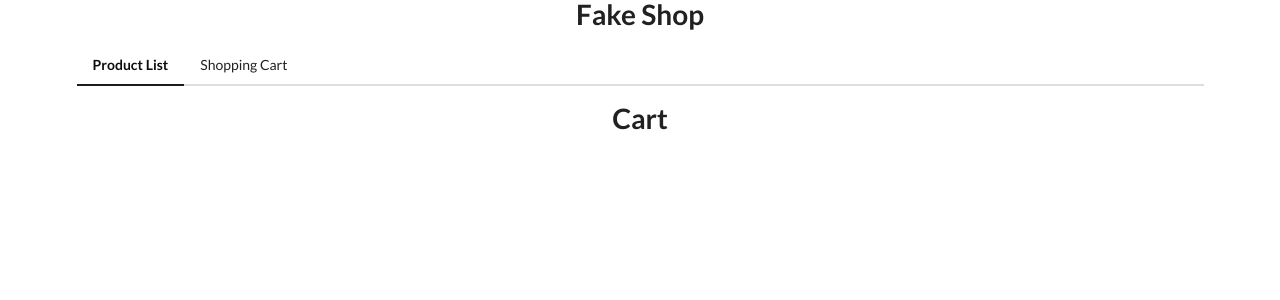
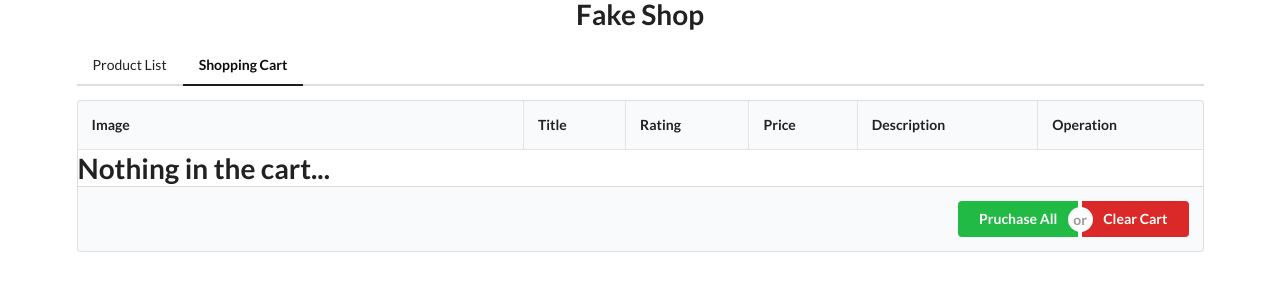
Before and after one commit to WuzhouDu/react-redux-project, a React (Create React App) app: page /cart in a window 1280 px wide. Shown: the top 300 px of the page. Built offline with nearby package versions, Linux system fonts and the light colour scheme.

Commit message:
finish Cart feature,handle refresh,forward browser

```diff
--- a/package.json
+++ b/package.json
@@ -14,6 +14,7 @@
     "react-router-dom": "^6.12.0",
     "react-scripts": "5.0.1",
     "redux": "^4.2.1",
+    "semantic-ui-css": "^2.5.0",
     "web-vitals": "^2.1.4"
   },
   "scripts": {
--- a/public/index.html
+++ b/public/index.html
@@ -3,17 +3,26 @@
   <head>
     <meta charset="utf-8" />
     <link rel="icon" href="%PUBLIC_URL%/favicon.ico" />
-    <link rel="stylesheet" href="https://cdn.jsdelivr.net/npm/semantic-ui@2.5.0/dist/semantic.min.css">
+    <link href="
+    https://cdn.jsdelivr.net/npm/semantic-ui@2.5.0/dist/semantic.min.css
+    " rel="stylesheet">
+
     <meta name="viewport" content="width=device-width, initial-scale=1" />
     <meta name="theme-color" content="#000000" />
     <meta
       name="description"
       content="Web site created using create-react-app"
     />
+
     <title>Fakeshop: A React and Redux Project</title>
   </head>
   <body>
     <noscript>You need to enable JavaScript to run this app.</noscript>
     <div id="root"></div>
+    <script src="https://code.jquery.com/jquery-3.7.0.slim.min.js"
+      integrity="sha256-tG5mcZUtJsZvyKAxYLVXrmjKBVLd6VpVccqz/r4ypFE=" crossorigin="anonymous"></script>
+    <script src="https://cdn.jsdelivr.net/npm/semantic-ui@2.5.0/dist/semantic.min.js"></script>
+<script type="text/javascript">$(document).ready(function () { $(".rating").rating('disable'); });</script>
   </body>
+
 </html>
--- a/src/App.css
+++ b/src/App.css
@@ -73,3 +73,7 @@ h3[class="ui brown block header"]::before{
 .ui.products-list.grid {
   margin-top: 20px;
 }
+
+[class='visible content'] {
+  overflow: hidden;
+}
--- a/src/components/Cart.js
+++ b/src/components/Cart.js
@@ -4,12 +4,85 @@ import { useDispatch, useSelector } from "react-redux";
 const Cart = () => {
     const dispatch = useDispatch();
     const cartProducts = useSelector(state => state.cartProducts.cartProducts);
+    if (cartProducts.length === 0) {
+        const cartProductsFromSessionStorage = JSON.parse(sessionStorage.getItem('cartProducts'));
+        cartProductsFromSessionStorage && dispatch(addProductToCart(cartProductsFromSessionStorage));
+    }
+    console.log("cartProducts: ", cartProducts);
+    const renderCart = cartProducts.map((product) => {
+        return (
+        <tr key={product.id}>
+            <td>
+                <img className="ui small image" alt={product.title} src={product.image} />
+            </td>
+            <td >
+                <div className="header">{product.title}</div>
+            </td>
+            <td className="center aligned">
+                <p className="single line">{product.rating.rate}</p>
+            </td>
+            <td className="center aligned">
+                {product.price}
+            </td>
+            <td>{product.description}</td>
+            <td>
+              <div className="ui vertical labeled icon buttons">
+                <button className="ui small vertical attached button" onClick={() => {
+                    dispatch(removeProductFromCart(product));
+                    alert("Purchase successful!");
+                  }}>
+                  <i className="cart icon"></i>
+                  Purchase</button>
+                <div className="or"></div>
+                <button className="ui small vertical attached button" onClick={() => {dispatch(removeProductFromCart(product))}}>
+                  <i className="trash icon"></i>
+                  Romove</button>
+              </div>
+
+            </td>
+        </tr>
+        )
+    });
+    const totalPrice = cartProducts.reduce((total, product) => total + product.price, 0);
+
     console.log("cartProducts: ", cartProducts);
 
     return (
-        <div>
-            <h1>Cart</h1>
-        </div>
+<table className="ui celled padded table">
+  <thead>
+    <tr><th className="single line">Image</th>
+    <th>Title</th>
+    <th>Rating</th>
+    <th>Price</th>
+    <th>Description</th>
+    <th>Operation</th>
+  </tr></thead>
+  <tbody>
+    {cartProducts.length === 0
+        ? <h1 className="header">Nothing in the cart...</h1>
+        : renderCart}
+  </tbody>
+  <tfoot>
+    <tr><th colSpan="6">
+      <div className="ui right floated buttons">
+        <button className="ui positive animated fade button" onClick={() => {
+            dispatch(clearCart());
+            alert("Purchase successful!");
+
+        }}>
+          <div className="visible content">Pruchase All</div>
+          <div className="hidden content">
+            $ {totalPrice}
+          </div>
+        </button>
+        <div className="or"></div>
+        <button className="ui negative button" onClick={() => {dispatch(clearCart())}}>
+          Clear Cart
+        </button>
+      </div>
+    </th>
+  </tr></tfoot>
+</table>
     )
 }
 
--- a/src/components/Header.js
+++ b/src/components/Header.js
@@ -1,12 +1,17 @@
-import React from 'react';
-import { Link } from 'react-router-dom';
+import React, { useEffect } from 'react';
+import { Link, useLocation } from 'react-router-dom';
 import { Outlet } from 'react-router-dom';
 import { useSelector, useDispatch } from 'react-redux';
 import { setPath } from '../redux/slice';
 
 const Header = () => {
     const dispatch = useDispatch();
+    const location = useLocation();
     const path = useSelector(state => state.path.path);
+
+    useEffect(() => {
+        dispatch(setPath(location.pathname));
+    }, [location.pathname, dispatch]);
     console.log("rendering header");
     return (
             <div className='ui container'>
--- a/src/components/ProductDetail.js
+++ b/src/components/ProductDetail.js
@@ -11,6 +11,9 @@ const ProductDetail = () => {
     const {title, image, price, category, description} = product;
     const {productId} = useParams();
     const dispatch = useDispatch();
+
+
+    useEffect(() => {
         const fetchProductDetail = async () => {
             if (parseInt(productId) > 20) {
                 setError("Error: Product not found");
@@ -23,14 +26,12 @@ const ProductDetail = () => {
             console.log("response: ", response);
             dispatch(selectProduct(response.data));
         };
-
-    useEffect(() => {
         if (productId && productId !== "") fetchProductDetail();
         return () => {
             dispatch(removeSelectedProduct());
         }
     }
-    , []);
+    , [dispatch, productId]);
 
     return (
         error
--- a/src/components/ProductListing.js
+++ b/src/components/ProductListing.js
@@ -1,25 +1,27 @@
 import React, {useEffect} from "react";
-import { useDispatch, useSelector } from "react-redux";
+import { useDispatch } from "react-redux";
 import ProductComponent from "./ProductComponent";
 import axios from "axios";
 import { setProducts } from "../redux/slice";
 
 const ProductListing = () => {
-    const products = useSelector(state => state.allProducts.products);
     const dispatch = useDispatch();
 
-    const fetchProducts = async () => {
+
+
+    useEffect(() => {
+        const fetchProducts = async () => {
         const response = await axios
             .get("https://fakestoreapi.com/products")
             .catch(err => {
-                // console.log("Err: ", err);
+                console.log("Err: ", err);
             });
         dispatch(setProducts(response.data));
-    };
+        };
+        console.log("fetching products");
 
-    useEffect(() => {
         fetchProducts();
-    }, []);
+    }, [dispatch]);
     // console.log("Products: ", products)
 
 
--- a/src/redux/slice.js
+++ b/src/redux/slice.js
@@ -9,6 +9,7 @@ export const allProductsSlice = createSlice({
     reducers: {
         setProducts: (state, action) => {
             state.products = action.payload;
+            sessionStorage.getItem('allProducts') === null && sessionStorage.setItem('allProducts', JSON.stringify(action.payload));
         }
     }
 })
@@ -22,10 +23,12 @@ export const selectProductSlice = createSlice({
     reducers: {
         selectProduct: (state, action) => {
             state.selectedProduct = action.payload;
+            sessionStorage.setItem('productSeen', JSON.stringify(action.payload));
         },
 
         removeSelectedProduct: (state, action) => {
             state.selectedProduct = {};
+            sessionStorage.removeItem('productSeen');
         }
     }
 })
@@ -37,15 +40,24 @@ export const cartProductsSlice = createSlice({
     },
     reducers: {
         addProductToCart: (state, action) => {
-            state.cartProducts.push(action.payload);
+            // test if payload is array
+            if (Array.isArray(action.payload)) {
+                state.cartProducts.push(...action.payload);
+            }
+            else {
+                state.cartProducts.push(action.payload);
+            }
+            sessionStorage.setItem('cartProducts', JSON.stringify(state.cartProducts));
         },
 
         removeProductFromCart: (state, action) => {
-            state.cartProducts = state.cartProducts.filter(product => product.id !== action.payload);
+            state.cartProducts = state.cartProducts.filter(product => product.id !== action.payload.id);
+            sessionStorage.setItem('cartProducts', JSON.stringify(state.cartProducts));
         },
 
         clearCart: (state, action) => {
             state.cartProducts = [];
+            sessionStorage.removeItem('cartProducts');
         }
     }
 })
@@ -58,6 +70,7 @@ export const pathSlice = createSlice({
     reducers: {
         setPath: (state, action) => {
             state.path = action.payload;
+            sessionStorage.setItem('path', action.payload);
         }
     }
 })
```
Also changed, not shown: 1 other file (tests, documents, lock files or other folders). Lines whose indentation alone changed are shown as unchanged.
